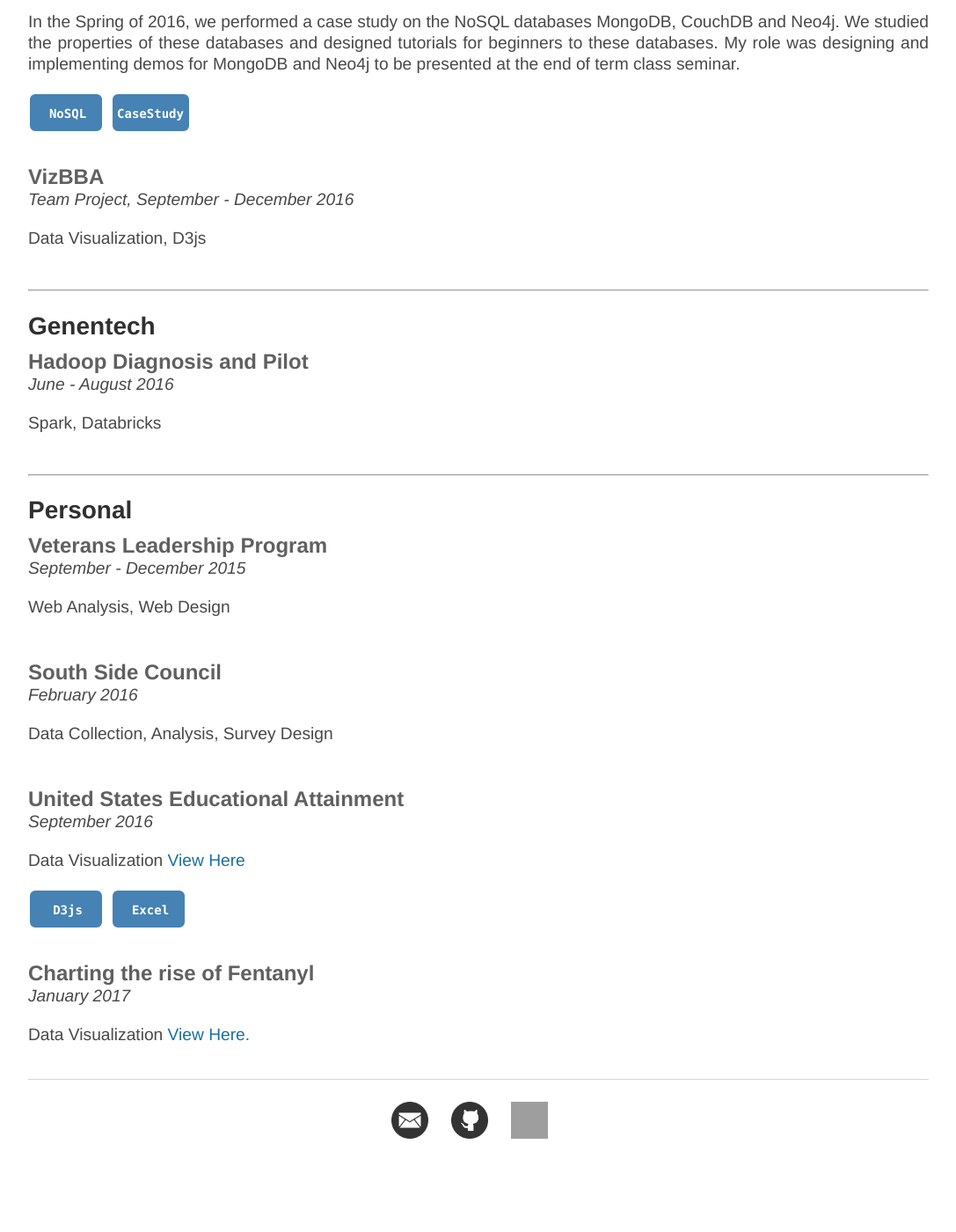
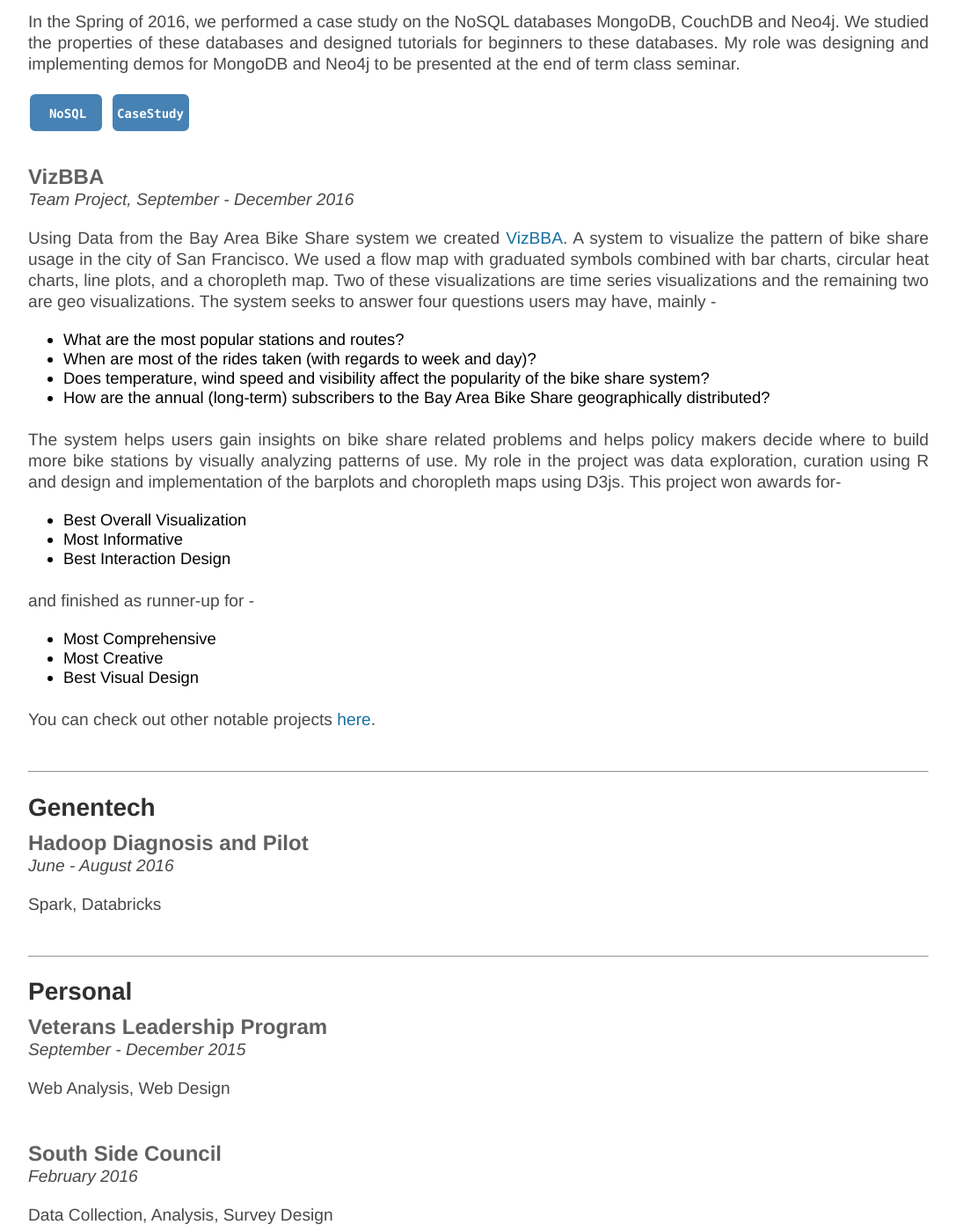
Before and after one commit to NeilBardhan/neilbardhan.github.io, a Jekyll site: the page built from projects/index.html, in a window 1280 px wide and 1400 px high, scrolled down 3780 px. Shown: the whole window at 88% size, without its empty margins (96-1183 px from the left). Built offline with Jekyll 4.4.1, drawn with Linux system fonts in a browser that asks for light colours; before the commit the page ends 5104 px from its top, so only the background shows below that; grey boxes are pictures that could not be loaded.

Commit message:
Update index.html

```diff
--- a/projects/index.html
+++ b/projects/index.html
@@ -296,7 +296,27 @@
 	<div id="project10">
 		<h3>VizBBA</h3>
 		<p><em>Team Project, September - December 2016</em></p>
-		<p>Data Visualization, D3js</p>
+		<p>Using Data from the Bay Area Bike Share system we created <a target="_blank" href = "http://picso.org:8889/~classinfovis2016fall/projects/group-10/">VizBBA</a>. A system to visualize the pattern of bike share usage in the city of San Francisco. We used a flow map with graduated symbols combined with bar charts, circular heat charts, line plots, and a choropleth map. Two of these visualizations are time series visualizations and the remaining two are geo visualizations. The system seeks to answer four questions users may have, mainly - </p>
+			<ul>
+				<li>What are the most popular stations and routes?</li>
+				<li>When are most of the rides taken (with regards to week and day)?</li>
+				<li>Does temperature, wind speed and visibility affect the popularity of the bike share system?</li>
+				<li>How are the annual (long-term) subscribers to the Bay Area Bike Share geographically distributed?</li>
+			</ul>
+		<p>The system helps users gain insights on bike share related problems and helps policy makers decide where to build more bike stations by visually analyzing patterns of use. My role in the project was data exploration, curation using R and design and implementation of the barplots and choropleth maps using D3js. This project won awards for- </p>
+			<ul>
+				<li>Best Overall Visualization</li>
+				<li>Most Informative</li>
+				<li>Best Interaction Design</li>
+			</ul>
+		<p>and finished as runner-up for - </p>
+			<ul>
+				<li>Most Comprehensive</li>
+				<li>Most Creative</li>
+				<li>Best Visual Design</li>
+			</ul>
+		<p>You can check out other notable projects <a target="_blank" href="https://sites.google.com/site/visualthinkingpractice/assignments/fall-2016-student-projects">here</a>.</p>
+
 	</div>
 	<br>
 	<hr>
```
